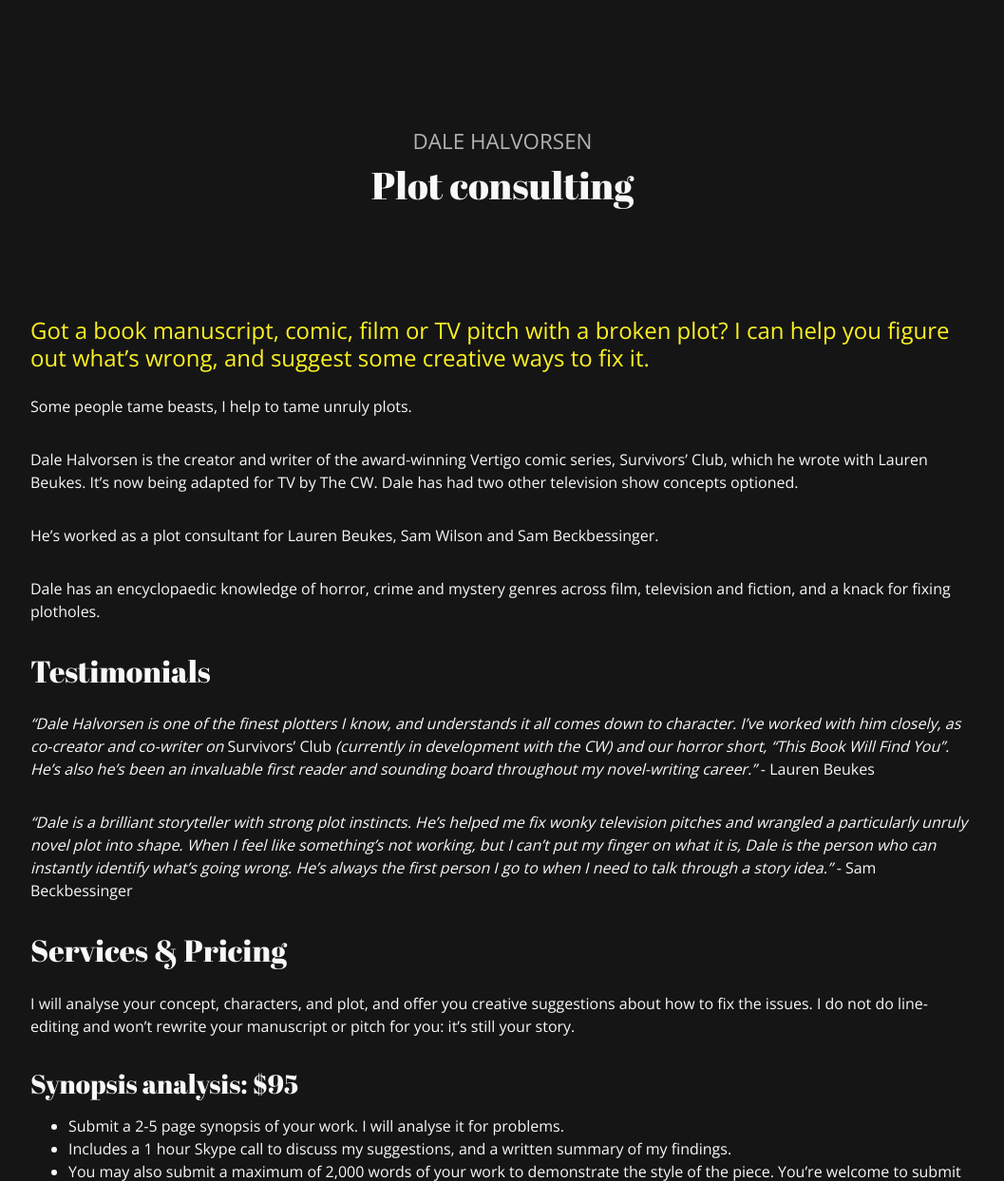
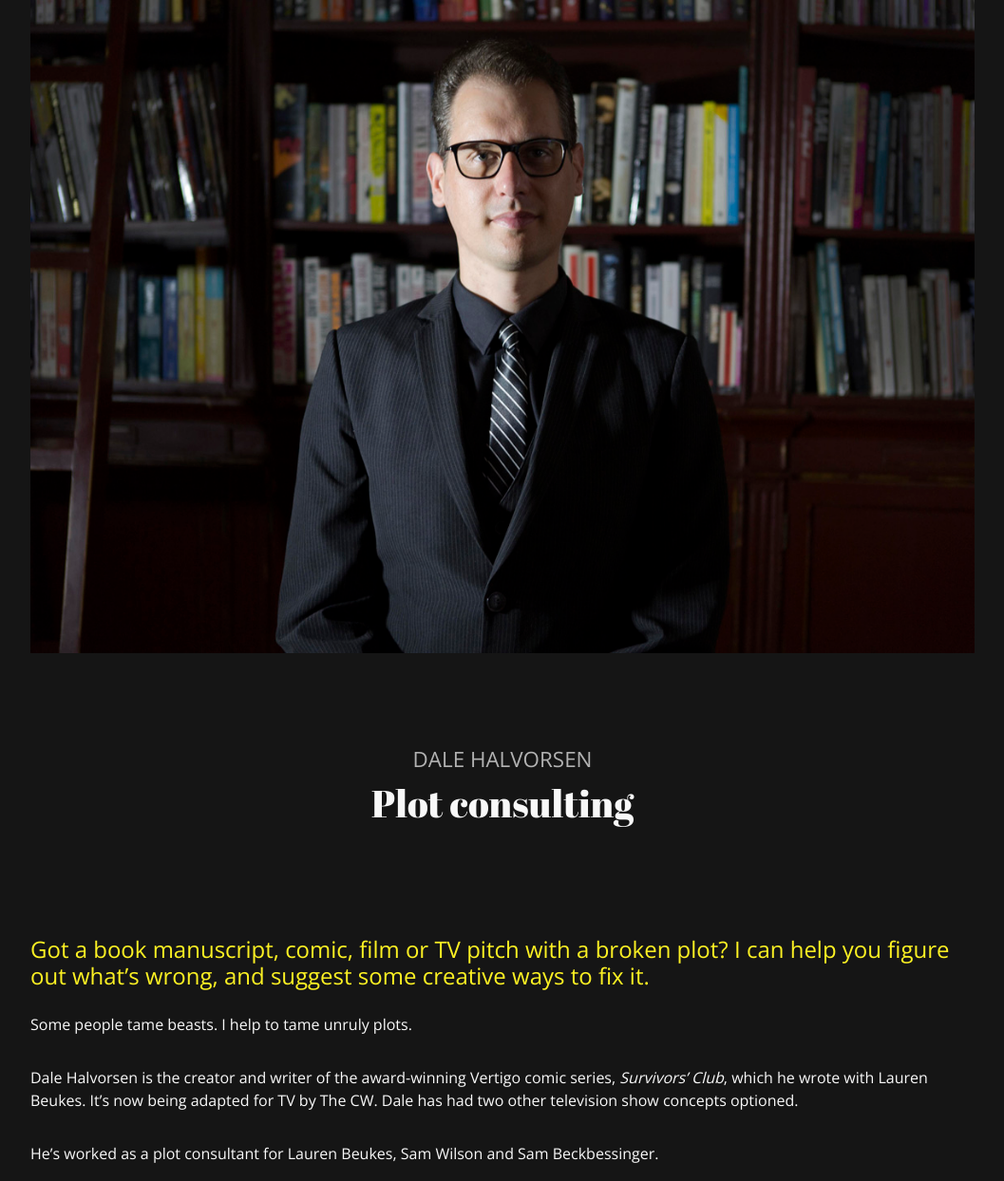
Before and after one commit to greenhamsam/dale-halvorsen, a website: page src/html/index.html in a window 1280 px wide. Shown: the top 1244 px of the page at 95% size, without its empty margins (111-1168 px from the left). Drawn offline with nearby package versions, Linux system fonts and the light colour scheme; files that its build step writes are made by us from their sources; files whose address does not match are found by name.

Commit message:
add image

```diff
--- a/src/html/index.html
+++ b/src/html/index.html
@@ -45,6 +45,11 @@
 
   <body>
     <div class="container">
+      <img
+        src="img/dalehalvorsen.jpg"
+        alt="Dale Halvorsen"
+        class="img-fluid max-width: 100%"
+      />
       <h3 id="name">Dale Halvorsen</h3>
       <h1 id="hero">Plot consulting</h1>
       <h4>
@@ -52,12 +57,12 @@
         help you figure out what’s wrong, and suggest some creative ways to fix
         it.
       </h4>
-      <p>Some people tame beasts, I help to tame unruly plots.</p>
+      <p>Some people tame beasts. I help to tame unruly plots.</p>
       <p>
         Dale Halvorsen is the creator and writer of the award-winning Vertigo
-        comic series, Survivors’ Club, which he wrote with Lauren Beukes. It’s
-        now being adapted for TV by The CW. Dale has had two other television
-        show concepts optioned.
+        comic series, <i>Survivors’ Club</i>, which he wrote with Lauren Beukes.
+        It’s now being adapted for TV by The CW. Dale has had two other
+        television show concepts optioned.
       </p>
       <p>
         He’s worked as a plot consultant for Lauren Beukes, Sam Wilson and Sam
@@ -76,9 +81,9 @@
         </i>
         Survivors’ Club
         <i>
-          (currently in development with the CW) and our horror short, “This
-          Book Will Find You”. He’s also he’s been an invaluable first reader
-          and sounding board throughout my novel-writing career.”</i
+          and our horror short, “This Book Will Find You”. He’s also he’s been
+          an invaluable first reader and sounding board throughout my
+          novel-writing career.”</i
         >
         - Lauren Beukes
       </p>
--- a/src/scss/_home.scss
+++ b/src/scss/_home.scss
@@ -1,11 +1,12 @@
 body {
-  padding: 10%;
+  padding: 0 10% 10% 10%;
 }
 
 #name {
   text-align: center;
   font-family: $body-font;
   text-transform: uppercase;
+  padding-top: 10%;
   padding-bottom: 0;
   color: #b2b2b2;
   font-size: 1.4em;
```
Also changed, not shown: build/css/main.css, build/img/dalehalvorsen.jpg (added), build/index.html, src/img/dalehalvorsen.jpg (added).
